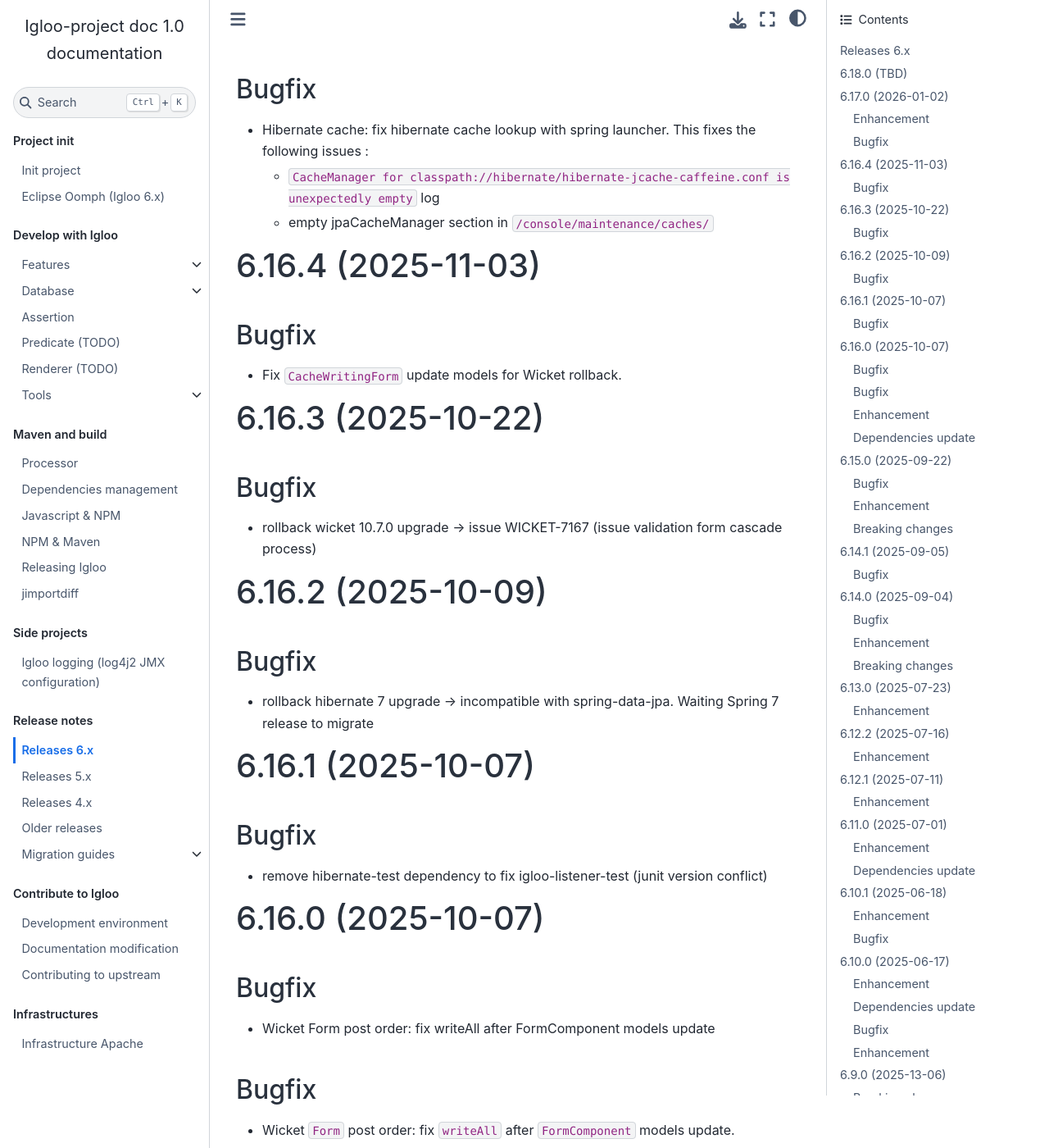
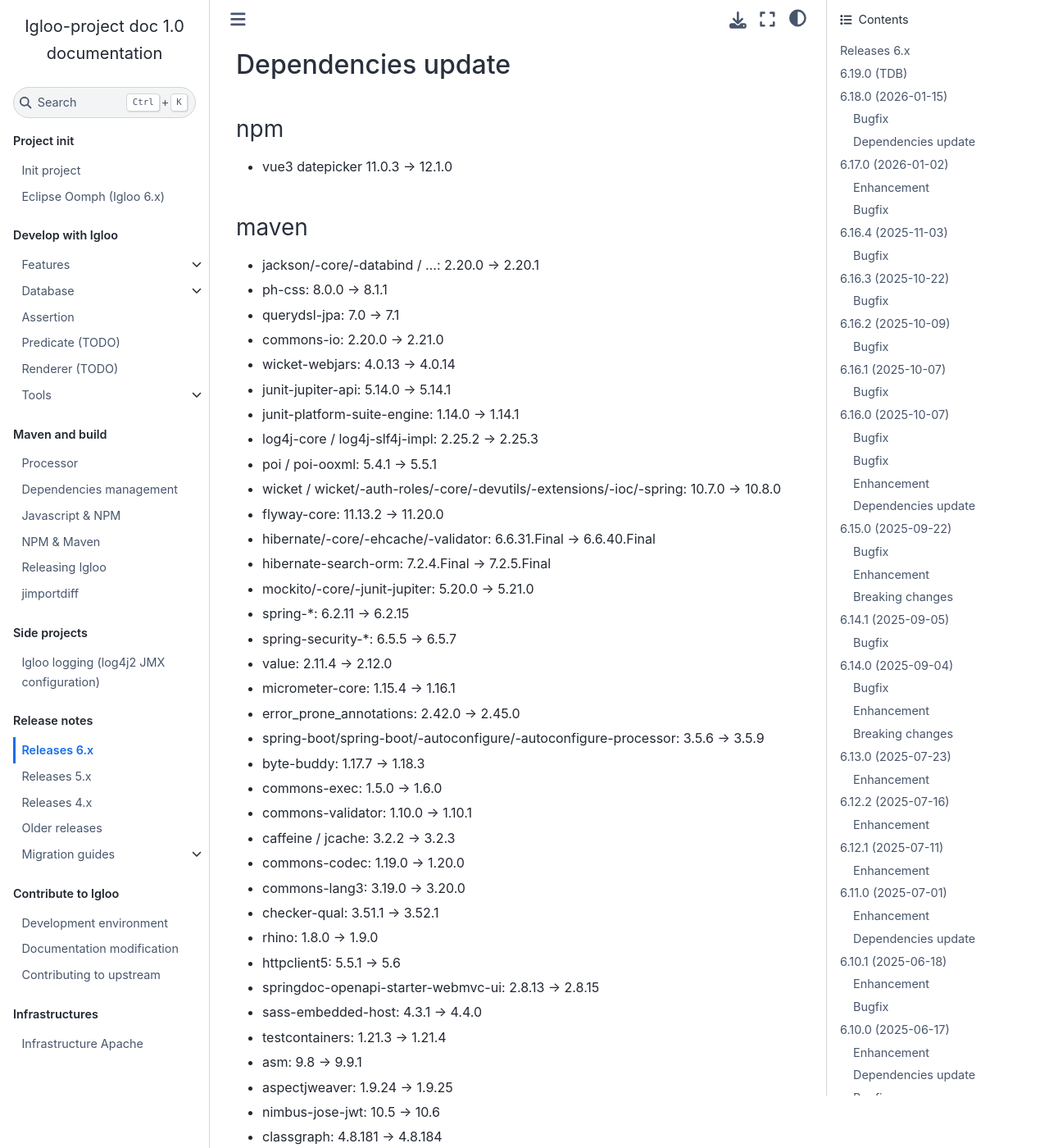
Before and after one commit to igloo-project/igloo-doc, a Sphinx documentation site: the page built from source/release-notes/releases-6.x.md, in a window 1280 px wide and 1400 px high, scrolled down 351 px. Shown: the whole window at 82% size. Built offline with Sphinx 7.4.7 and the Sphinx Book theme 1.1.4, drawn with Linux system fonts in a browser that asks for light colours; some of the changed text lies outside the part shown.

Commit message:
release note igloo 6.18.0

```diff
--- a/source/release-notes/releases-6.x.md
+++ b/source/release-notes/releases-6.x.md
@@ -1,6 +1,69 @@
 # Releases 6.x
 
-# 6.18.0 (TBD)
+# 6.19.0 (TDB)
+
+# 6.18.0 (2026-01-15)
+
+## Bugfix
+BasicApp: fix console properties page + add missing hidden properties
+
+## Dependencies update
+
+### npm
+* vue3 datepicker 11.0.3 -> 12.1.0
+
+### maven
+* jackson/-core/-databind / ...: 2.20.0 -> 2.20.1
+* ph-css: 8.0.0 -> 8.1.1
+* querydsl-jpa: 7.0 -> 7.1
+* commons-io: 2.20.0 -> 2.21.0
+* wicket-webjars: 4.0.13 -> 4.0.14
+* junit-jupiter-api: 5.14.0 -> 5.14.1
+* junit-platform-suite-engine: 1.14.0 -> 1.14.1
+* log4j-core / log4j-slf4j-impl: 2.25.2 -> 2.25.3
+* poi / poi-ooxml: 5.4.1 -> 5.5.1
+* wicket / wicket/-auth-roles/-core/-devutils/-extensions/-ioc/-spring: 10.7.0 -> 10.8.0
+* flyway-core: 11.13.2 -> 11.20.0
+* hibernate/-core/-ehcache/-validator: 6.6.31.Final -> 6.6.40.Final
+* hibernate-search-orm: 7.2.4.Final -> 7.2.5.Final
+* mockito/-core/-junit-jupiter: 5.20.0 -> 5.21.0
+* spring-\*: 6.2.11 -> 6.2.15
+* spring-security-\*: 6.5.5 -> 6.5.7
+* value: 2.11.4 -> 2.12.0
+* micrometer-core: 1.15.4 -> 1.16.1
+* error_prone_annotations: 2.42.0 -> 2.45.0
+* spring-boot/spring-boot/-autoconfigure/-autoconfigure-processor: 3.5.6 -> 3.5.9
+* byte-buddy: 1.17.7 -> 1.18.3
+* commons-exec: 1.5.0 -> 1.6.0
+* commons-validator: 1.10.0 -> 1.10.1
+* caffeine / jcache: 3.2.2 -> 3.2.3
+* commons-codec: 1.19.0 -> 1.20.0
+* commons-lang3: 3.19.0 -> 3.20.0
+* checker-qual: 3.51.1 -> 3.52.1
+* rhino: 1.8.0 -> 1.9.0
+* httpclient5: 5.5.1 -> 5.6
+* springdoc-openapi-starter-webmvc-ui: 2.8.13 -> 2.8.15
+* sass-embedded-host: 4.3.1 -> 4.4.0
+* testcontainers: 1.21.3 -> 1.21.4
+* asm: 9.8 -> 9.9.1
+* aspectjweaver: 1.9.24 -> 1.9.25
+* nimbus-jose-jwt: 10.5 -> 10.6
+* classgraph: 4.8.181 -> 4.8.184
+* maven-antrun-plugin: 3.1.0 -> 3.2.0
+* maven-war-plugin: 3.4.0 -> 3.5.1
+* maven-resources-plugin: 3.3.1 -> 3.4.0
+* maven-assembly-plugin: 3.7.1 -> 3.8.0
+* maven-jar-plugin: 3.4.2 -> 3.5.0
+* maven-source-plugin: 3.3.1 -> 3.4.0
+* jacoco-maven-plugin: 0.8.13 -> 0.8.14
+* dependency-check-maven: 12.1.6 -> 12.1.9
+* versions-maven-plugin: 2.19.1 -> 2.20.1
+* exec-maven-plugin: 3.6.1 -> 3.6.3
+* frontend-maven-plugin: 1.15.4 -> 2.0.0
+* spotless-maven-plugin: 3.0.0 -> 3.1.0
+* google-java-format: 1.23.0 -> 1.33.0
+* spring-boot-maven-plugin: 3.5.6 -> 3.5.9
+* jaxb2-maven-plugin: 3.3.0 -> 4.0.0
 
 # 6.17.0 (2026-01-02)
 
```
